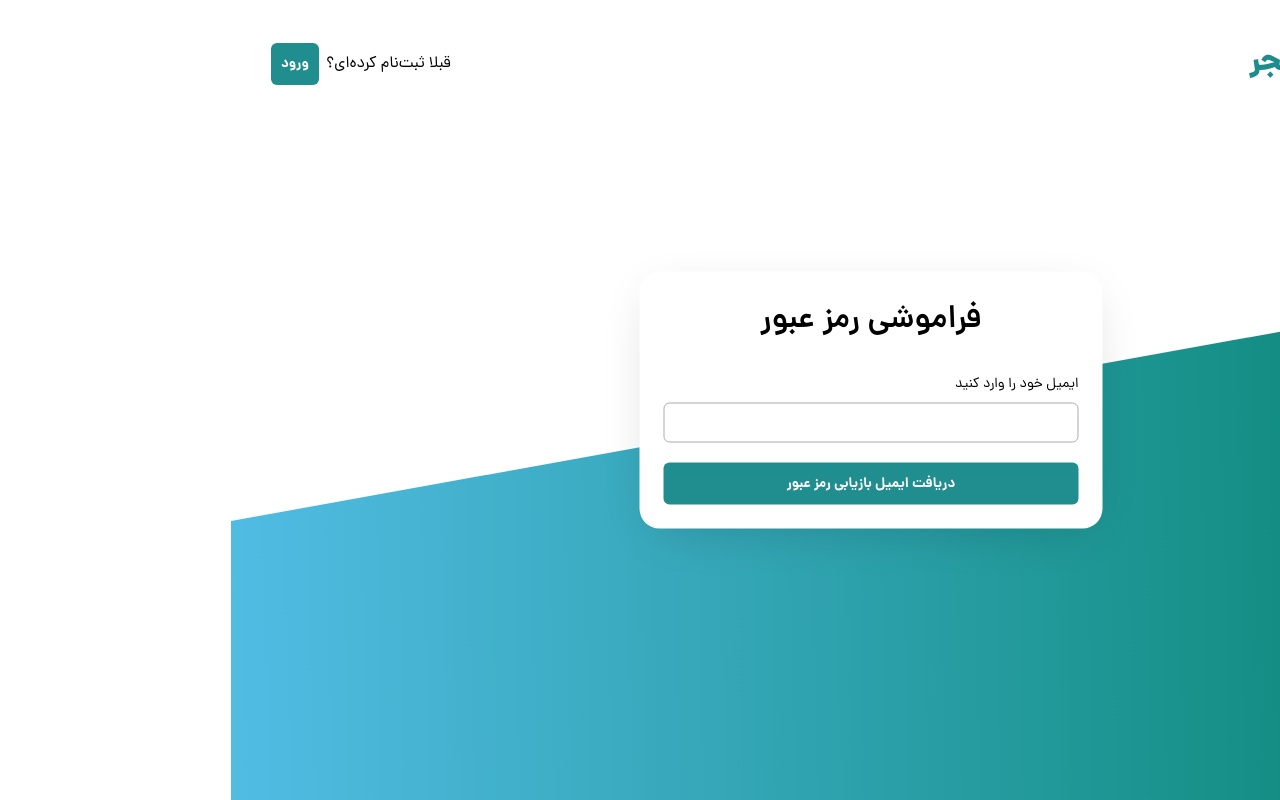
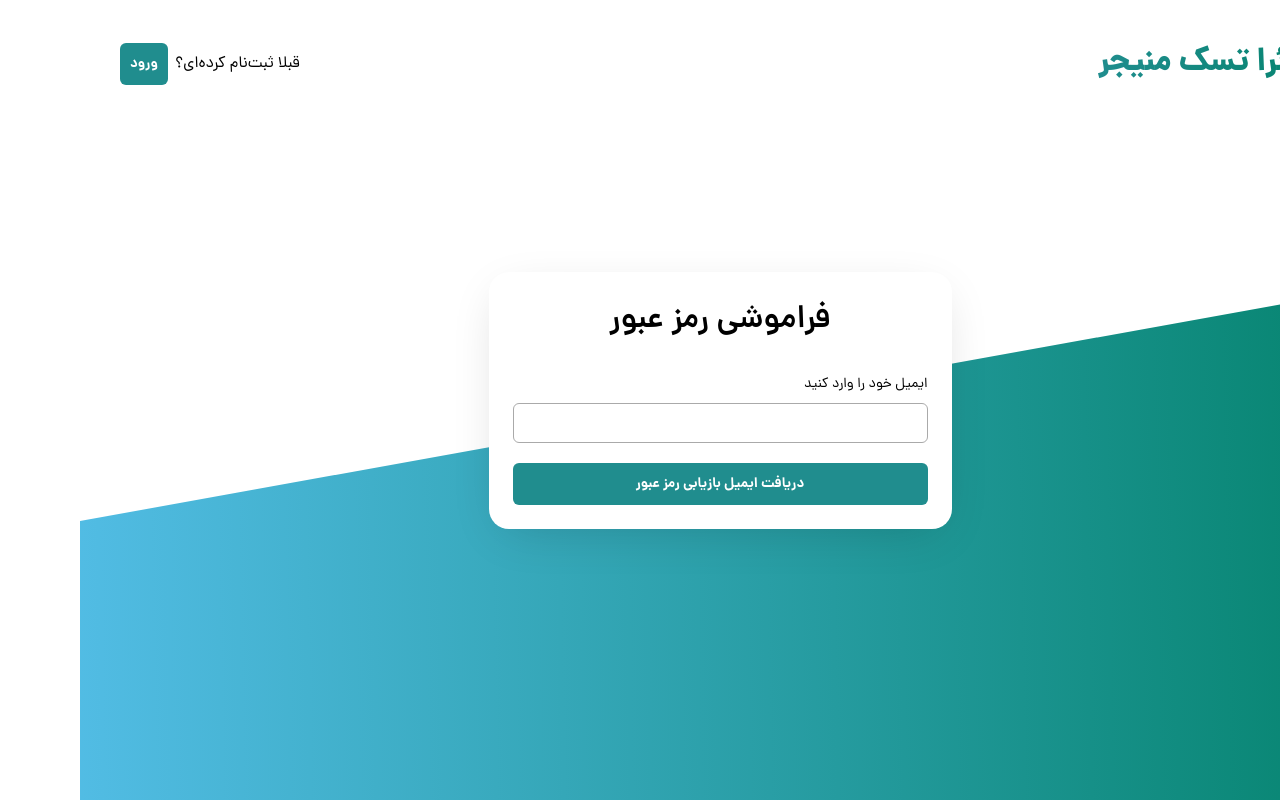
Before and after one commit to Quera-Spring-Front-end-Bootcamp/Group3, a React (Vite) app: page /auth/forget in a window 1280 px wide. Built offline with nearby package versions, Linux system fonts and the light colour scheme.

Commit message:
check changes on this branch

```diff
--- a/src/components/AuthLayout/Header.jsx
+++ b/src/components/AuthLayout/Header.jsx
@@ -14,7 +14,7 @@ const Header = () => {
     }
   }
   return (
-    <head className="flex flex-row items-center justify-between p-10">
+    <head className="flex flex-row items-center justify-between p-10 fixed w-full">
       <Logo />
       <div className="flex flex-row items-center justify-end gap-[7px]">
         {location.pathname === "/auth/login" ? (
--- a/src/components/Input.jsx
+++ b/src/components/Input.jsx
@@ -1,4 +1,4 @@
-const Input = ({ name, type, label, value, onChange, register, ...props }) => {
+const Input = ({ type, label, value, onChange, register, ...props }) => {
   return (
     <div className="relative">
       <label
@@ -15,7 +15,7 @@ const Input = ({ name, type, label, value, onChange, register, ...props }) => {
           type={type}
           checked={value}
           onChange={onChange}
-          {...register(name, { required: true })}
+          {...register}
           {...props}
           className="w-5 h-5 border border-[#aaaaaa] rounded-md placeholder:text-[#959595] pr-4 "
         />
@@ -24,7 +24,7 @@ const Input = ({ name, type, label, value, onChange, register, ...props }) => {
           type={type}
           value={value}
           onChange={onChange}
-          {...register(name, { required: true })}
+          {...register}
           {...props}
           className="w-full h-10 border border-[#aaaaaa] rounded-md placeholder:text-[#959595] pr-4 "
         />
--- a/src/pages/auth/forget.jsx
+++ b/src/pages/auth/forget.jsx
@@ -19,32 +19,27 @@ const Forget = () => {
     console.log(data);
   };
 
-  // const changeHandler = (event) => {
-  //   setEmail(event.target.value);
-  // };
-
   return (
-    <AuthCard
-      title={"فراموشی رمز عبور"}
-      className={
-        "w-[463px] absolute top-1/2 left-1/2 transform -translate-x-1/2 -translate-y-1/2"
-      }
+    <div className="flex flex-row items-center justify-center w-screen h-screen">
+      <AuthCard title={"فراموشی رمز عبور"} className="w-[463px]">
+        <form
+          className="w-full mt-7"
+          onSubmit={handleSubmit(onSubmit, onError)}
         >
-      <form className="w-full mt-7" onSubmit={handleSubmit(onSubmit, onError)}>
           <Input
             type={"email"}
-          name={"email"}
             label={"ایمیل خود را وارد کنید"}
             id={"email"}
-          register={register}
+            register={register("email", { required: true })}
           />
           <Button
             title={"دریافت ایمیل بازیابی رمز عبور"}
-          classNames={"w-full text-center mt-5"}
+            classNames={"w-full mt-5"}
             type={"submit"}
           />
         </form>
       </AuthCard>
+    </div>
   );
 };
 export default Forget;
--- a/src/pages/auth/resetpassword.jsx
+++ b/src/pages/auth/resetpassword.jsx
@@ -2,16 +2,13 @@ import AuthCard from "../../components/Card/AuthCard";
 
 const ResetPassword = () => {
   return (
-    <AuthCard
-      title={"فراموشی رمز عبور"}
-      className={
-        "w-[463px] absolute top-1/2 left-1/2 transform -translate-x-1/2 -translate-y-1/2"
-      }
-    >
-      <p className="text-[14px] mt-7">
-        لینک بازیابی رمز عبور برای شما ایمیل شد. لطفا ایمیل خود را بررسی کنید.
-      </p>
-    </AuthCard>
+    <div className="flex flex-row items-center justify-center w-screen h-screen">
+      <AuthCard title={"فراموشی رمز عبور"}>
+        <p className="text-[14px] mt-7">
+          لینک بازیابی رمز عبور برای شما ایمیل شد. لطفا ایمیل خود را بررسی کنید.
+        </p>
+      </AuthCard>
+    </div>
   );
 };
 export default ResetPassword;
```
Lines whose indentation alone changed are shown as unchanged.
